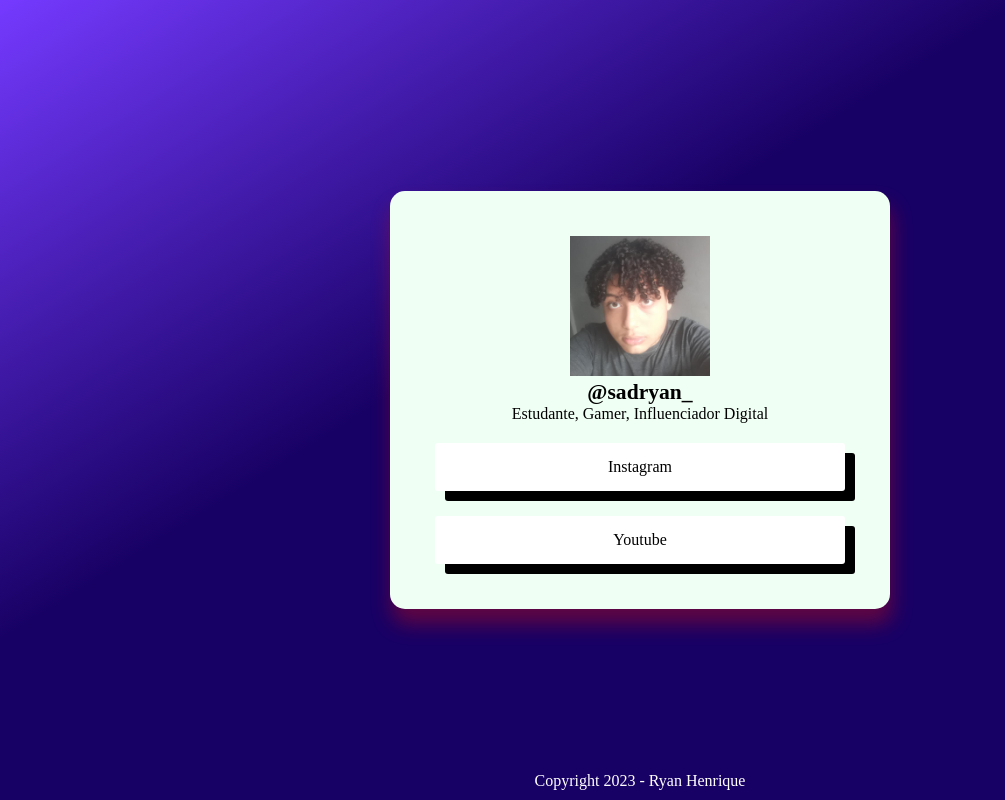
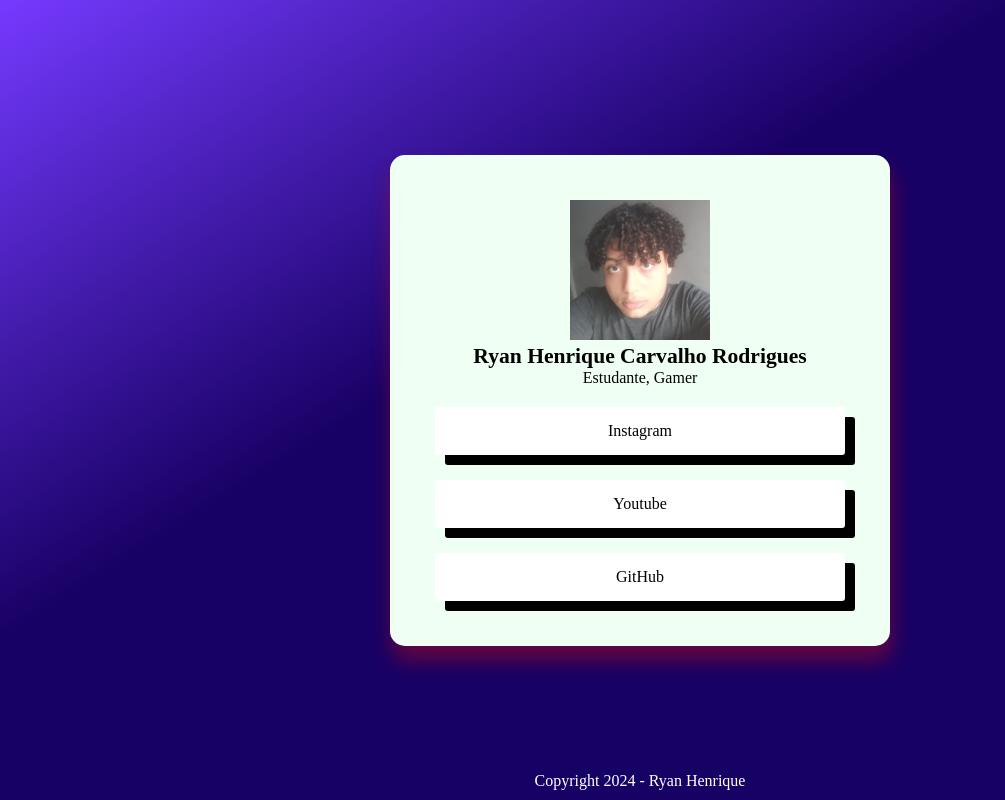
Before and after one commit to RyanHCR/perfil, a plain HTML site: page index.html in a window 1280 px wide. Shown: the whole page, without its empty margins (0-1005 px from the left). Drawn offline with Linux system fonts and the light colour scheme.

Commit message:
version1

```diff
--- a/index.html
+++ b/index.html
@@ -13,15 +13,16 @@
   <section>
     <header>
       <img class="foto-perfil" src="./img/perfil.jpg" alt="foto-perfil">
-      <h3>@sadryan_</h3>
-      <p>Estudante, Gamer, Influenciador Digital</p>
+      <h3>Ryan Henrique Carvalho Rodrigues</h3>
+      <p>Estudante, Gamer</p>
     </header>
     <main>
-      <a href="https://www.instagram.com/ryan_henrique_1227/">Instagram</a>
-      <a href="https://www.youtube.com/@sadryan_">Youtube</a>
+      <a href="https://www.instagram.com/eoryankkkkk/">Instagram</a>
+      <a href="https://www.youtube.com/@noneci">Youtube</a>
+      <a href="https://github.com/SaadRyan">GitHub</a>
     </main>
   </section>
-  <p class="footer">Copyright 2023 - Ryan Henrique</p>
+  <p class="footer">Copyright 2024 - Ryan Henrique</p>
 </body>
 
 </html>
```
